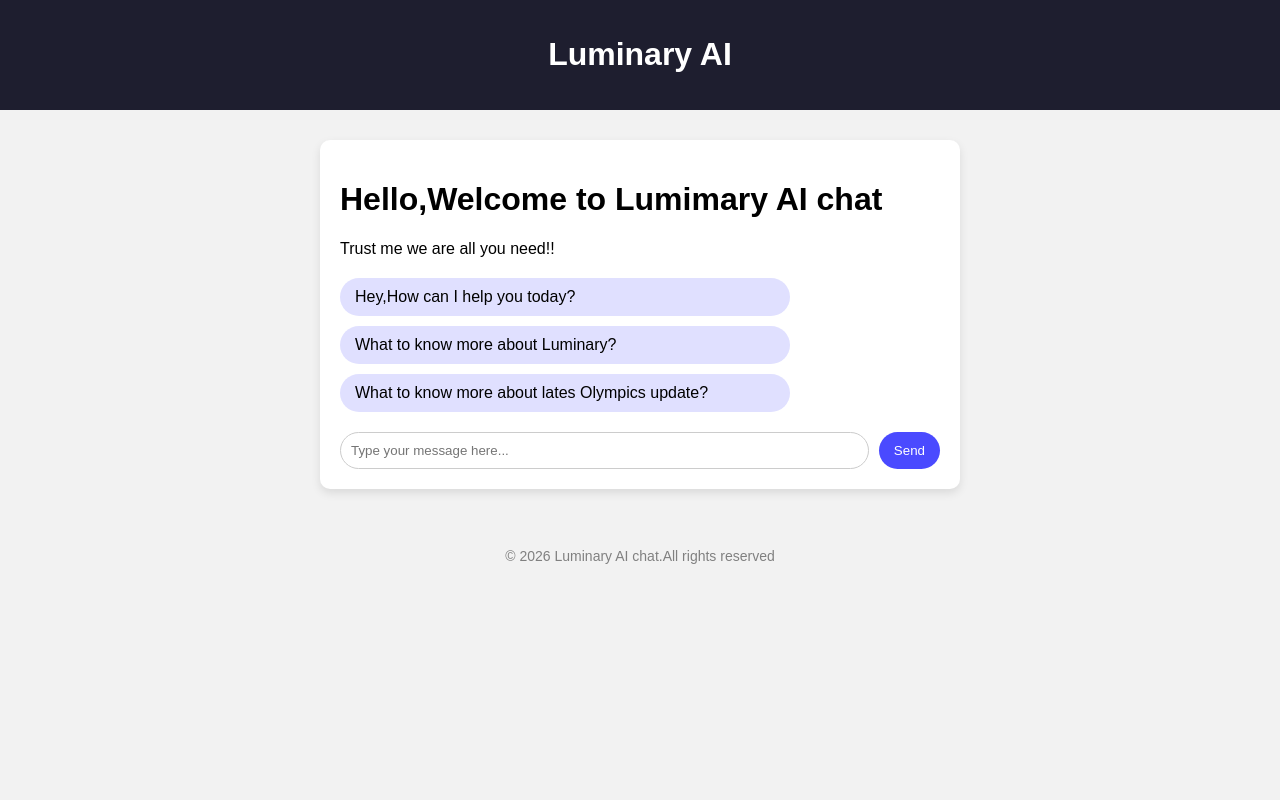
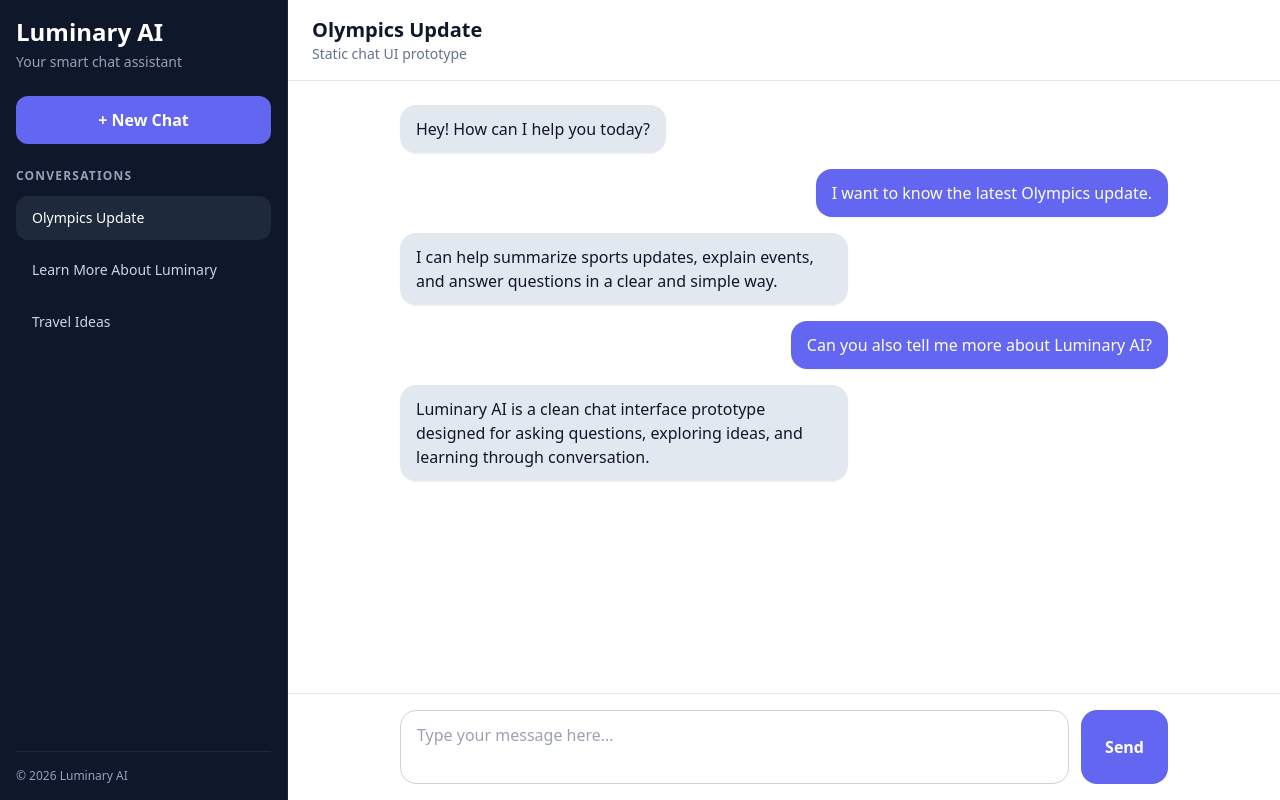
Before and after one commit to nbiru-2/luminary-ai, a website: page src/index.html in a window 1280 px wide. Drawn offline with nearby package versions, Linux system fonts and the light colour scheme.

Commit message:
Build static chat UI with Tailwind

```diff
--- a/src/index.html
+++ b/src/index.html
@@ -4,32 +4,115 @@
     <meta charset="UTF-8" />
     <meta name="viewport" content="width=device-width, initial-scale=1.0" />
     <title>Luminary AI</title>
-    <link rel="stylesheet" href="style.css" />
+    <script src="https://cdn.tailwindcss.com"></script>
   </head>
 
-  <body>
-    <header>
-      <h1>Luminary AI</h1>
-    </header>
-    <main>
-      <h1>Hello,Welcome to Lumimary AI chat</h1>
-      <p>Trust me we are all you need!!</p>
-      <div>
-        <section id="message-history">
-          <div class="messages">Hey,How can I help you today?</div>
-          <div class="messages">What to know more about Luminary?</div>
-          <div class="messages">What to know more about lates Olympics update?</div>
+  <body class="h-screen bg-slate-100 text-slate-900">
+    <div class="flex h-screen">
+      <aside class="flex w-72 flex-col border-r border-slate-800 bg-slate-900 p-4 text-white">
+        <div class="mb-6">
+          <h1 class="text-2xl font-bold">Luminary AI</h1>
+          <p class="mt-1 text-sm text-slate-400">Your smart chat assistant</p>
+        </div>
+
+        <button
+          type="button"
+          class="mb-6 rounded-xl bg-indigo-500 px-4 py-3 font-semibold text-white transition hover:bg-indigo-600"
+        >
+          + New Chat
+        </button>
+
+        <nav class="flex-1">
+          <h2 class="mb-3 text-xs font-semibold uppercase tracking-widest text-slate-400">
+            Conversations
+          </h2>
+
+          <ul class="space-y-2">
+            <li>
+              <a
+                href="#"
+                class="block rounded-xl bg-slate-800 px-4 py-3 text-sm font-medium"
+              >
+                Olympics Update
+              </a>
+            </li>
+            <li>
+              <a
+                href="#"
+                class="block rounded-xl px-4 py-3 text-sm text-slate-300 transition hover:bg-slate-800"
+              >
+                Learn More About Luminary
+              </a>
+            </li>
+            <li>
+              <a
+                href="#"
+                class="block rounded-xl px-4 py-3 text-sm text-slate-300 transition hover:bg-slate-800"
+              >
+                Travel Ideas
+              </a>
+            </li>
+          </ul>
+        </nav>
+
+        <footer class="mt-6 border-t border-slate-800 pt-4 text-xs text-slate-400">
+          © 2026 Luminary AI
+        </footer>
+      </aside>
+
+      <main class="flex flex-1 flex-col bg-white">
+        <header class="border-b border-slate-200 px-6 py-4">
+          <h2 class="text-xl font-bold">Olympics Update</h2>
+          <p class="text-sm text-slate-500">Static chat UI prototype</p>
+        </header>
+
+        <section
+          id="message-history"
+          class="flex-1 overflow-y-auto px-6 py-6"
+          aria-label="Chat messages"
+        >
+          <div class="mx-auto flex max-w-3xl flex-col gap-4">
+            <chat-message sender="ai">
+              Hey! How can I help you today?
+            </chat-message>
+
+            <chat-message sender="user">
+              I want to know the latest Olympics update.
+            </chat-message>
+
+            <chat-message sender="ai">
+              I can help summarize sports updates, explain events, and answer questions in a clear and simple way.
+            </chat-message>
+
+            <chat-message sender="user">
+              Can you also tell me more about Luminary AI?
+            </chat-message>
+
+            <chat-message sender="ai">
+              Luminary AI is a clean chat interface prototype designed for asking questions, exploring ideas, and learning through conversation.
+            </chat-message>
+          </div>
         </section>
 
-        <form class="input-area" action="">
-          <input type="text" placeholder="Type your message here..." />
-          <button type="submit">Send</button>
+        <form class="border-t border-slate-200 bg-white px-6 py-4">
+          <div class="mx-auto flex max-w-3xl gap-3">
+            <textarea
+              rows="2"
+              placeholder="Type your message here..."
+              class="flex-1 resize-none rounded-2xl border border-slate-300 px-4 py-3 outline-none transition focus:border-indigo-500"
+            ></textarea>
+
+            <button
+              type="submit"
+              class="rounded-2xl bg-indigo-500 px-6 py-3 font-semibold text-white transition hover:bg-indigo-600"
+            >
+              Send
+            </button>
+          </div>
         </form>
-      </div>
-    </main>
-    <footer>
-      <p>&copy 2026 Luminary AI chat.All rights reserved</p>
-    </footer>
+      </main>
+    </div>
+
     <script src="index.js"></script>
   </body>
 </html>
--- a/src/index.js
+++ b/src/index.js
@@ -1,18 +1,21 @@
-const form = document.querySelector(".input-area");
-const input = form.querySelector("input");
-const messages = document.querySelector("#message-history");
+class ChatMessage extends HTMLElement {
+  connectedCallback() {
+    const sender = this.getAttribute("sender") || "ai";
+    const text = this.innerHTML.trim();
+    const isUser = sender === "user";
 
-form.addEventListener("submit", function (event) {
-  event.preventDefault();
+    this.innerHTML = `
+      <div class="flex ${isUser ? "justify-end" : "justify-start"}">
+        <div class="${
+          isUser
+            ? "bg-indigo-500 text-white"
+            : "bg-slate-200 text-slate-900"
+        } max-w-md rounded-2xl px-4 py-3 shadow-sm">
+          ${text}
+        </div>
+      </div>
+    `;
+  }
+}
 
-  const text = input.value.trim();
-  if (text === "") return;
-
-  const newMessage = document.createElement("div");
-  newMessage.classList.add("messages"); // match your existing class
-  newMessage.textContent = text;
-
-  messages.appendChild(newMessage);
-
-  input.value = "";
-});
+customElements.define("chat-message", ChatMessage);
```
